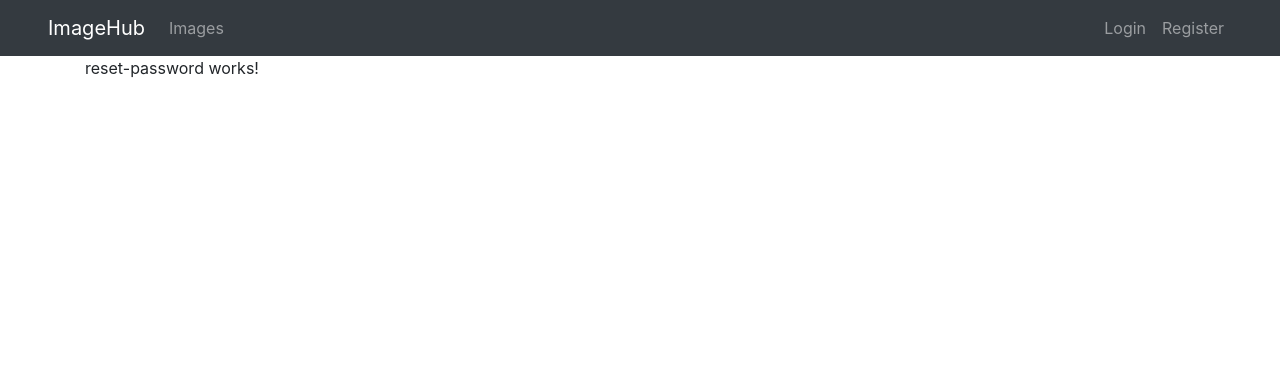
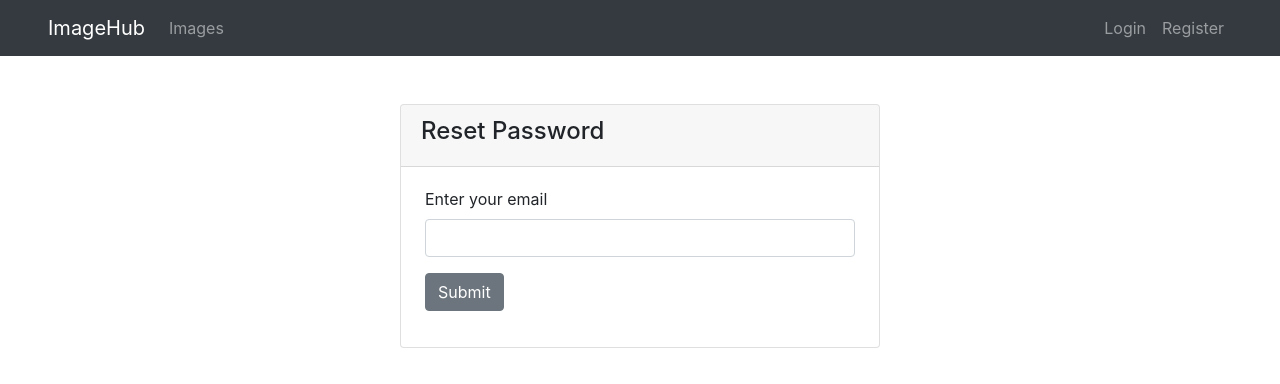
Before and after one commit to Debarshi95/Angular-ImageHub, an Angular app: page /resetpassword in a window 1280 px wide. Shown: the top 384 px of the page. Built offline with nearby package versions, Linux system fonts and the light colour scheme.

Commit message:
reset password component

```diff
--- a/src/app/app-routing.module.ts
+++ b/src/app/app-routing.module.ts
@@ -7,6 +7,7 @@ import { RegisterComponent } from "./components/register/register.component";
 import { DashboardComponent } from "./components/dashboard/dashboard.component";
 import { UploadImageComponent } from "./components/upload-image/upload-image.component";
 import { ResetPasswordComponent } from "./components/reset-password/reset-password.component";
+import { ChangePasswordComponent } from "./components/change-password/change-password.component";
 
 const routes: Routes = [
   {
@@ -37,7 +38,8 @@ const routes: Routes = [
   {
     path: "resetpassword",
     component: ResetPasswordComponent
-  }
+  },{
+    path:'changepassword',component:ChangePasswordComponent}
 ];
 
 @NgModule({
--- a/src/app/app.module.ts
+++ b/src/app/app.module.ts
@@ -14,6 +14,7 @@ import { DashboardComponent } from "./components/dashboard/dashboard.component";
 import { ImagesComponent } from "./components/images/images.component";
 import { UploadImageComponent } from './components/upload-image/upload-image.component';
 import { ResetPasswordComponent } from './components/reset-password/reset-password.component';
+import { ChangePasswordComponent } from './components/change-password/change-password.component';
 
 @NgModule({
   declarations: [
@@ -26,7 +27,8 @@ import { ResetPasswordComponent } from './components/reset-password/reset-passwo
     DashboardComponent,
     ImagesComponent,
     UploadImageComponent,
-    ResetPasswordComponent
+    ResetPasswordComponent,
+    ChangePasswordComponent
   ],
   imports: [
     BrowserModule,
--- /dev/null
+++ b/src/app/components/change-password/change-password.component.html
@@ -0,0 +1 @@
+<p>change-password works!</p>
--- /dev/null
+++ b/src/app/components/change-password/change-password.component.ts
@@ -0,0 +1,15 @@
+import { Component, OnInit } from '@angular/core';
+
+@Component({
+  selector: 'app-change-password',
+  templateUrl: './change-password.component.html',
+  styleUrls: ['./change-password.component.css']
+})
+export class ChangePasswordComponent implements OnInit {
+
+  constructor() { }
+
+  ngOnInit() {
+  }
+
+}
--- a/src/app/components/reset-password/reset-password.component.html
+++ b/src/app/components/reset-password/reset-password.component.html
@@ -1 +1,19 @@
-<p>reset-password works!</p>
+<div>
+  <div class="card mx-auto mt-5" style="width:30rem;">
+    <div class="card-header"><h4>Reset Password</h4></div>
+    <div class="card-body px-4">
+      <form
+        [formGroup]="resetPasswordForm"
+        (ngSubmit)="resetPassword(resetPasswordForm)"
+      >
+        <div class="form-group">
+          <label>Enter your email</label>
+          <input type="email" class="form-control" formControlName="email" />
+        </div>
+        <div class="form-group mt-3">
+          <button class="btn btn-secondary">Submit</button>
+        </div>
+      </form>
+    </div>
+  </div>
+</div>
--- a/src/app/components/reset-password/reset-password.component.ts
+++ b/src/app/components/reset-password/reset-password.component.ts
@@ -1,15 +1,25 @@
-import { Component, OnInit } from '@angular/core';
+import { Component, OnInit } from "@angular/core";
+import { FormGroup, FormControl } from "@angular/forms";
+import { AuthService } from "src/app/services/auth.service";
 
 @Component({
-  selector: 'app-reset-password',
-  templateUrl: './reset-password.component.html',
-  styleUrls: ['./reset-password.component.css']
+  selector: "app-reset-password",
+  templateUrl: "./reset-password.component.html",
+  styleUrls: ["./reset-password.component.css"]
 })
 export class ResetPasswordComponent implements OnInit {
-
-  constructor() { }
+  resetPasswordForm: FormGroup;
+  constructor(private authService: AuthService) {}
 
   ngOnInit() {
+    this.resetPasswordForm = new FormGroup({
+      email: new FormControl("")
+    });
   }
 
+  resetPassword(user: FormGroup) {
+    this.authService
+      .resetPassword(user.value)
+      .subscribe(res => console.log(res), err => console.log(err));
+  }
 }
--- a/src/app/services/auth.service.ts
+++ b/src/app/services/auth.service.ts
@@ -31,4 +31,8 @@ export class AuthService {
   logout() {
     this.tokenService.destroyToken();
   }
+
+  resetPassword(email): Observable<any> {
+    return this.http.post(`${this.baseUrl}/resetPassword`, email);
+  }
 }
```
Also changed, not shown: src/app/components/change-password/change-password.component.css (added), 1 other file (tests, documents, lock files or other folders).
